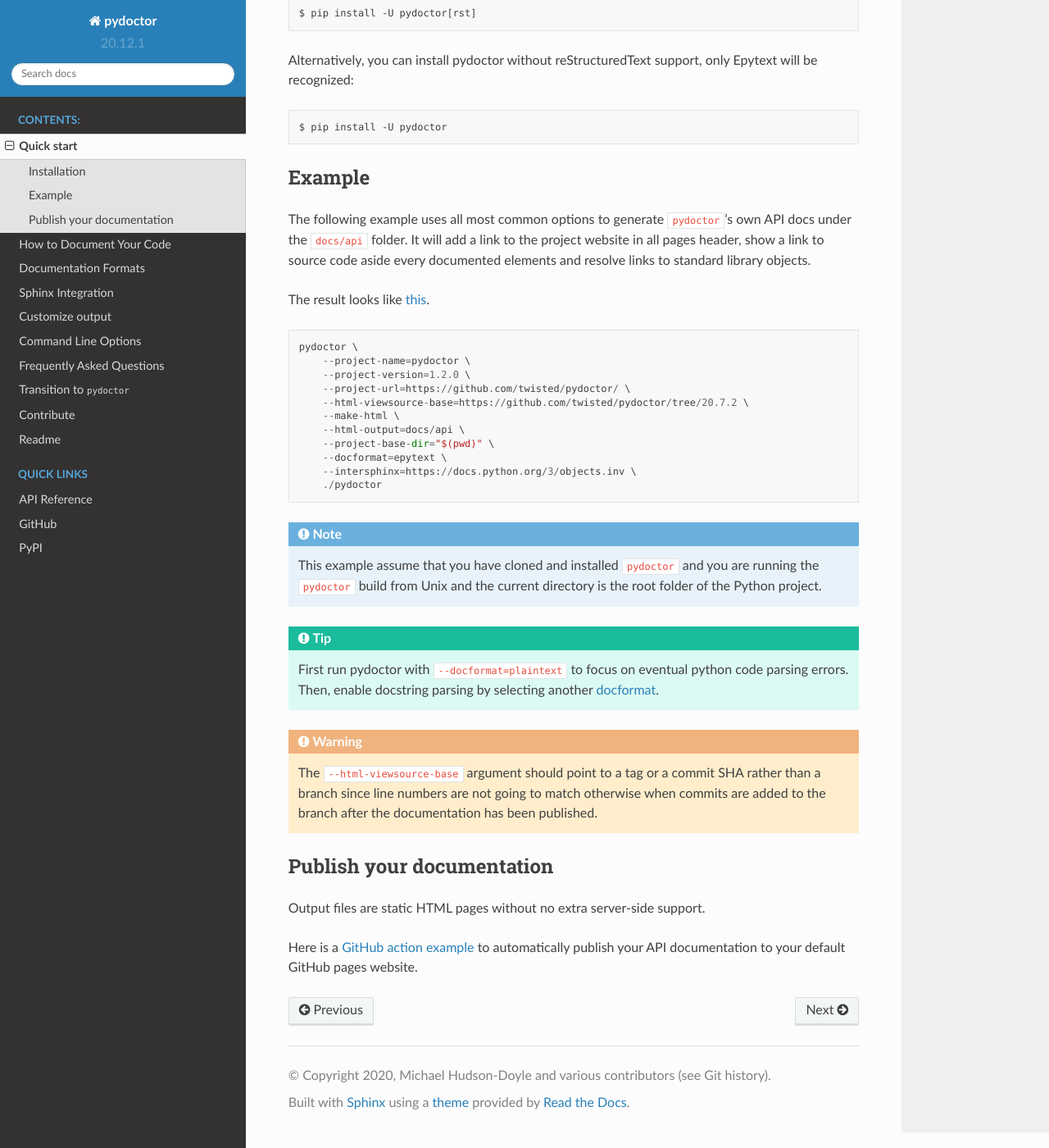
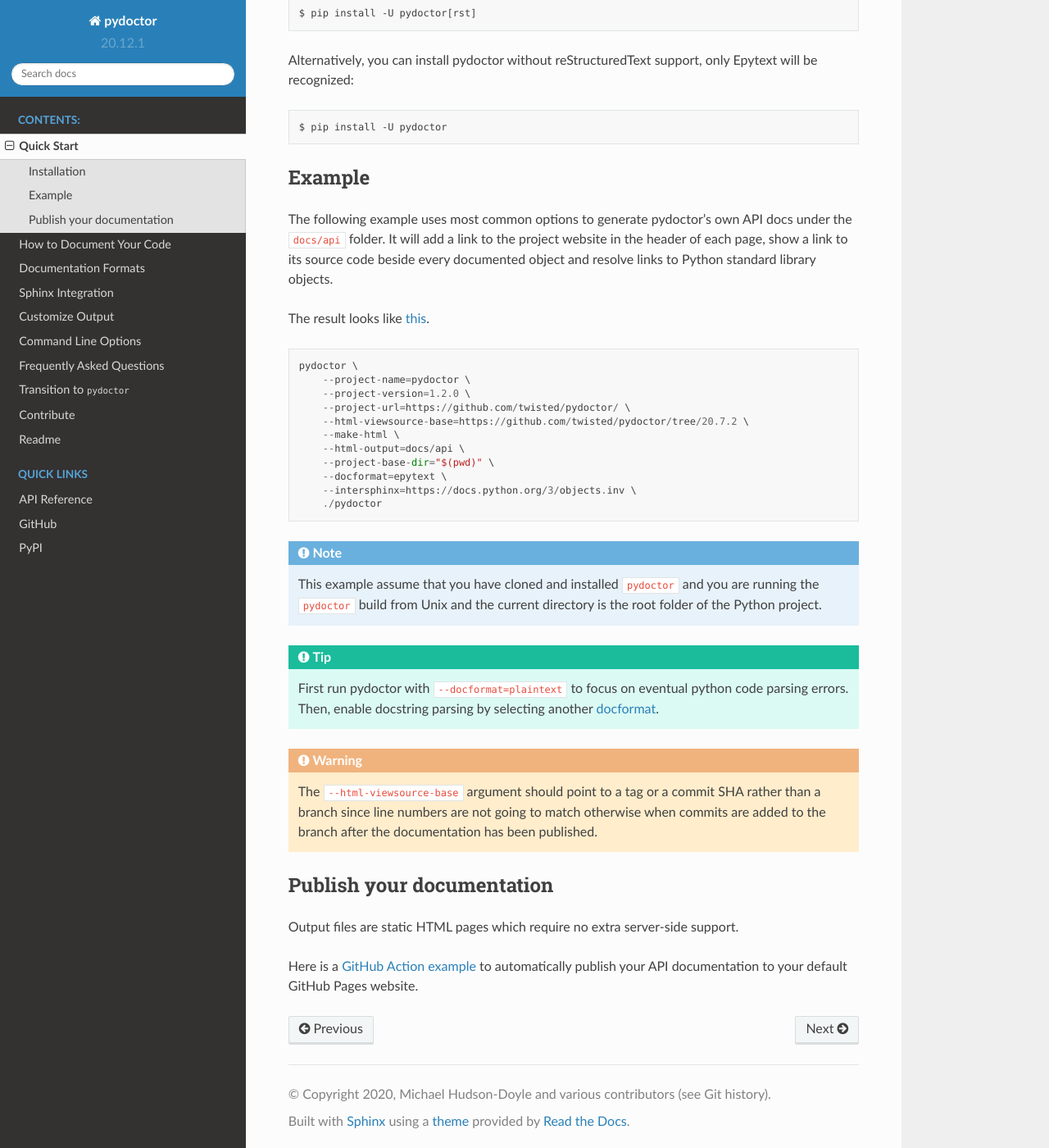
Before and after one commit to twisted/pydoctor, a Sphinx documentation site: the page built from docs/source/quickstart.rst, in a window 1280 px wide and 1400 px high, scrolled down 269 px. Shown: the whole window at 82% size. Built offline with Sphinx 7.4.7 and the Read the Docs theme 2.0.0, drawn with Linux system fonts in a browser that asks for light colours; some of the changed text lies outside the part shown.

Commit message:
Apply suggestions from code review
Co-authored-by: Maarten ter Huurne <maarten@treewalker.org>

```diff
--- a/docs/sample_template/extra.css
+++ b/docs/sample_template/extra.css
@@ -2,5 +2,5 @@
     background: #444;
     background-image: linear-gradient(bottom, rgba(0, 0, 0, 0), rgba(0, 0, 0, .3));
     width: 100%;
-    padding: 10px
+    padding: 10px;
 }
--- a/docs/source/faq.rst
+++ b/docs/source/faq.rst
@@ -40,8 +40,8 @@
 ``sphinx-autodoc`` can be hazardous and the output is sometimes overwhelming, ``pydoctor`` will generate
 one page per class, module and package, it tries to keeps it simple and present information in a efficient way with tables.
 
-It can be integrated to your Sphinx prose documentation seamlessly
-to link to your API documentation, please refer to `Sphinx integration <sphinx-integration.html>`_ section.
+Sphinx narrative documentation can seamlessly link to API documentation formatted by pydoctor.
+Please refer to the `Sphinx Integration <sphinx-integration.html>`_ section for details.
 
 
 What does the output look like?
--- a/docs/source/publish-github-action.rst
+++ b/docs/source/publish-github-action.rst
@@ -1,9 +1,9 @@
 :orphan:
 
-Simple GitHub action to publish API docs
+Simple GitHub Action to publish API docs
 ----------------------------------------
 
-Here is an example of a simple GitHub action to automatically
+Here is an example of a simple GitHub Action to automatically
 generate your documentation with Pydoctor
 and publish it to your default GitHub Pages website.
 
--- a/docs/source/quickstart.rst
+++ b/docs/source/quickstart.rst
@@ -1,4 +1,4 @@
-Quick start
+Quick Start
 ===========
 
 Installation
@@ -16,10 +16,10 @@
 Example
 -------
 
-The following example uses all most common options to generate ``pydoctor``'s own
+The following example uses most common options to generate pydoctor's own
 API docs under the ``docs/api`` folder. It will add a link to the project website
-in all pages header, show a link to source code aside every documented elements
-and resolve links to standard library objects.
+in the header of each page, show a link to its source code beside every documented object
+and resolve links to Python standard library objects.
 
 The result looks like `this <api/pydoctor.html>`_.
 
@@ -51,7 +51,7 @@
 Publish your documentation
 --------------------------
 
-Output files are static HTML pages without no extra server-side support.
+Output files are static HTML pages which require no extra server-side support.
 
-Here is a `GitHub action example <publish-github-action.html>`_ to automatically
-publish your API documentation to your default GitHub pages website.
+Here is a `GitHub Action example <publish-github-action.html>`_ to automatically
+publish your API documentation to your default GitHub Pages website.
--- a/docs/source/sphinx-integration.rst
+++ b/docs/source/sphinx-integration.rst
@@ -36,7 +36,7 @@
 * methods -> ``:py:meth:``
 * attributes -> ``:py:attr:``
 
-Use this mapping in Sphinx by configure the `Intersphinx extension`__.
+You can use this mapping in Sphinx via the `Intersphinx extension`__.
 
 __ https://www.sphinx-doc.org/en/master/usage/extensions/intersphinx.html
 
```
Also changed, not shown: other parts of docs/source/faq.rst (+1 -1 lines), other parts of docs/source/publish-github-action.rst (+1 -1 lines), docs/source/customize.rst (+4 -4 lines), 6 other files.
